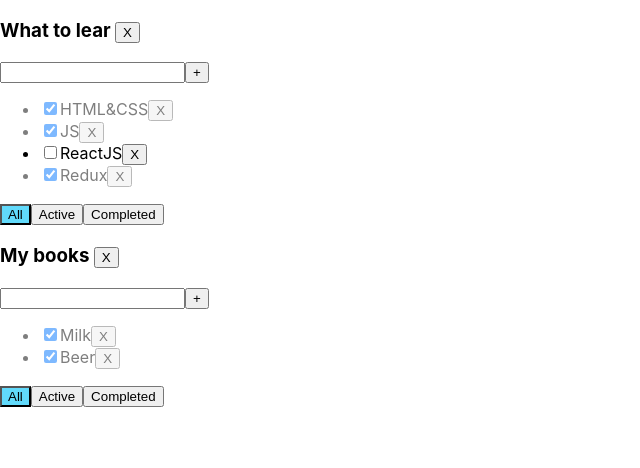
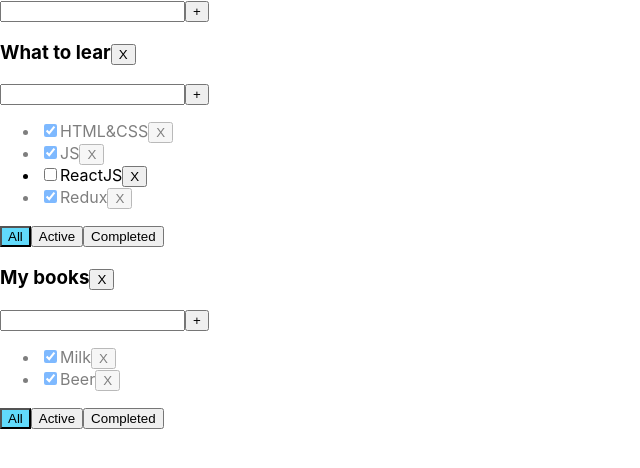
Before and after one commit to Alex666000/TODO2023, a React (Create React App) app: page / in a window 1280 px wide. Shown: the top 468 px of the page, without its empty margins (0-640 px from the left). Built offline with nearby package versions, Linux system fonts and the light colour scheme.

Commit message:
6 - AddItemForm и addTodolist

```diff
--- a/src/App.tsx
+++ b/src/App.tsx
@@ -2,6 +2,7 @@ import React, {useState} from "react";
 import "./App.css";
 import {TaskType, Todolist} from "./Todolist/Todolist";
 import {v1} from "uuid";
+import {AddItemForm} from "./Todolist/AddItemForm";
 
 export type FilterValueType = "all" | "completed" | "active"
 
@@ -13,16 +14,27 @@ export type TodolistType = {
 
 function App() {
     function changeTodolistFilter(filterValue: FilterValueType, todolistId: string) {
-        const finedTodolist =  todolists.find(tl => tl.id === todolistId)
+        const finedTodolist = todolists.find(tl => tl.id === todolistId)
         if (finedTodolist) {
             finedTodolist.filter = filterValue
             setTodolists([...todolists])
         }
     }
+
     function removeTodolist(todolistId: string) {
         setTodolists(todolists.filter(tl => tl.id !== todolistId))
-        delete  tasks[todolistId]
+        delete tasks[todolistId]
         setTasks({...tasks})
+    }
+
+    function addTodolist(newTitle: string) {
+        const newTodolist: TodolistType = {
+            id: todolistId1,
+            title: newTitle,
+            filter: "all"
+        }
+       setTodolists([newTodolist,...todolists])
+        setTasks({...tasks, [newTodolist.id]: []})
     }
 
     function removeTask(taskId: string, todolistId: string) {
@@ -42,10 +54,10 @@ function App() {
 
     function changeTaskStatus(taskId: string, isDone: boolean, todolistId: string) {
         const todolistTasks = tasks[todolistId]
-        const task =  todolistTasks.find(t => t.id === taskId)
+        const task = todolistTasks.find(t => t.id === taskId)
         if (task) {
             task.isDone = isDone
-           setTasks({...tasks})
+            setTasks({...tasks})
         }
 
     }
@@ -73,7 +85,10 @@ function App() {
     })
 
     return (
+
         <div className="App">
+            <AddItemForm  addItem={ addTodolist} />
+
             {todolists.map((tl) => {
                 let tasksForTodolist = tasks[tl.id]
 
--- /dev/null
+++ b/src/Todolist/AddItemForm.tsx
@@ -0,0 +1,48 @@
+import React, {ChangeEvent, KeyboardEvent, useState} from "react";
+import {useAutoAnimate} from "@formkit/auto-animate/react";
+
+type AddItemFormPropsType = {
+    addItem: (title: string) => void
+}
+export const AddItemForm = (props: AddItemFormPropsType) => {
+    const [newTitle, setNewTitle] = useState("")
+    const [error, setError] = useState<string | null>(null)
+
+    const [listRef] = useAutoAnimate<HTMLUListElement>()
+
+
+    const onNewTitleChangeHandler = (e: ChangeEvent<HTMLInputElement>) => {
+        setNewTitle(e.currentTarget.value)
+    }
+
+    const onNewTitleKeyDownHandler = (e: KeyboardEvent<HTMLInputElement>) => {
+        setError(null)
+        if (e.ctrlKey && e.keyCode === 13) {
+            props.addItem(newTitle)
+            setNewTitle("")
+        }
+    }
+
+    const addItem = () => {
+        // если то что ввели в поле пустая строка или ничего не ввели - trim() обрежет пробелы
+        if (newTitle.trim() !== "") {
+            props.addItem(newTitle.trim())
+            setNewTitle("")
+        }
+        setError("Поле обязательно")
+    }
+
+
+    return (
+        <>
+            <input
+                className={error ? "error" : ""}
+                value={newTitle}
+                onKeyDown={onNewTitleKeyDownHandler}
+                onChange={onNewTitleChangeHandler}
+            />
+            <button onClick={addItem}>+</button>
+            {error && <div className={"error-message"}>{error}</div>}
+        </>
+    )
+}
--- a/src/Todolist/Todolist.tsx
+++ b/src/Todolist/Todolist.tsx
@@ -1,7 +1,6 @@
-import React, {ChangeEvent, KeyboardEvent, useState} from "react";
+import React, {ChangeEvent} from "react";
 import {FilterValueType} from "../App";
-import {Simulate} from "react-dom/test-utils";
-import {useAutoAnimate} from "@formkit/auto-animate/react";
+import {AddItemForm} from "./AddItemForm";
 
 
 export type TaskType = {
@@ -23,32 +22,6 @@ type PropsType = {
 }
 
 export function Todolist(props: PropsType) {
-    const [newTaskTitle, setNewTaskTitle] = useState("")
-    const [error, setError] = useState<string | null>(null)
-
-    const [listRef] = useAutoAnimate<HTMLUListElement>()
-
-
-    const onNewTitleChangeHandler = (e: ChangeEvent<HTMLInputElement>) => {
-        setNewTaskTitle(e.currentTarget.value)
-    }
-
-    const onNewTitleKeyDownHandler = (e: KeyboardEvent<HTMLInputElement>) => {
-        setError(null)
-        if (e.ctrlKey && e.keyCode === 13) {
-            props.addTask(newTaskTitle, props.todolistId)
-            setNewTaskTitle("")
-        }
-    }
-
-    const addTask = () => {
-        // если то что ввели в поле пустая строка или ничего не ввели - trim() обрежет пробелы
-        if (newTaskTitle.trim() !== "") {
-            props.addTask(newTaskTitle.trim(),props.todolistId)
-            setNewTaskTitle("")
-        }
-        setError("Поле обязательно")
-    }
 
     const onAllClickHandler = () => {
         props.changeTodolistFilter("all", props.todolistId)
@@ -66,27 +39,21 @@ export function Todolist(props: PropsType) {
 
     return <div>
         {/*кнопка удаления тудулиста*/}
-        <h3>{props.title} <button onClick={removeTodolist}>X</button>
+        <h3>{props.title}
+            <button onClick={removeTodolist}>X</button>
         </h3>
         <div>
-            <input
-                className={error ? "error" : ""}
-                value={newTaskTitle}
-                onKeyDown={onNewTitleKeyDownHandler}
-                onChange={onNewTitleChangeHandler}
-            />
-            <button onClick={addTask}>+</button>
-            {error && <div className={"error-message"}>{error}</div>}
+            <AddItemForm  addItem={(newTitle) =>props.addTask(newTitle, props.todolistId)}/>
         </div>
-        <ul ref={listRef}>
+        <ul>
 
             {props.tasks.map(t => {
                     const onRemoveTask = () => {
-                        props.removeTask(t.id,props.todolistId)
+                        props.removeTask(t.id, props.todolistId)
                     }
 
                     const onChangeHandler = (e: ChangeEvent<HTMLInputElement>) => {
-                        props.changeTaskStatus(t.id, e.currentTarget.checked,props.todolistId)
+                        props.changeTaskStatus(t.id, e.currentTarget.checked, props.todolistId)
                     }
 
                     return <li className={t.isDone ? "is-done" : ""} key={t.id}>
```
